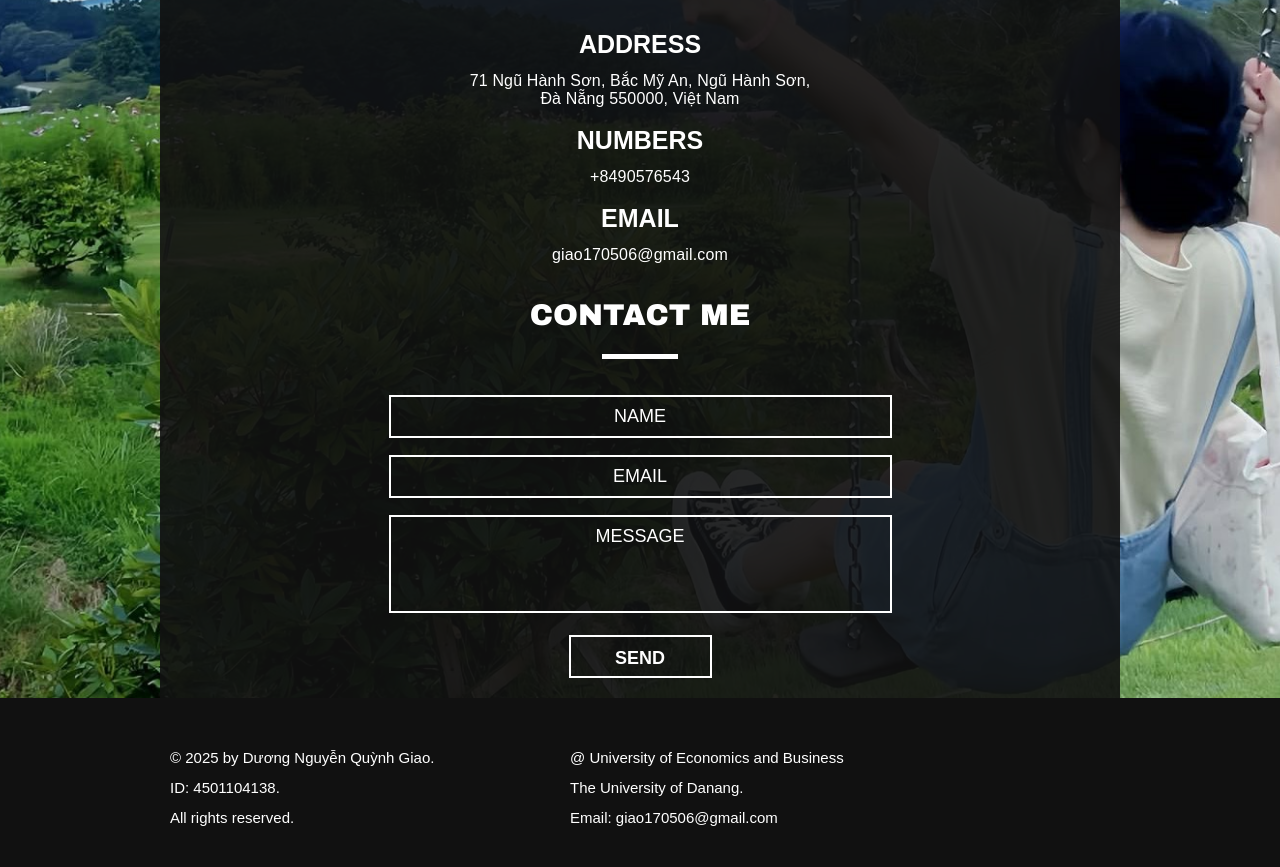
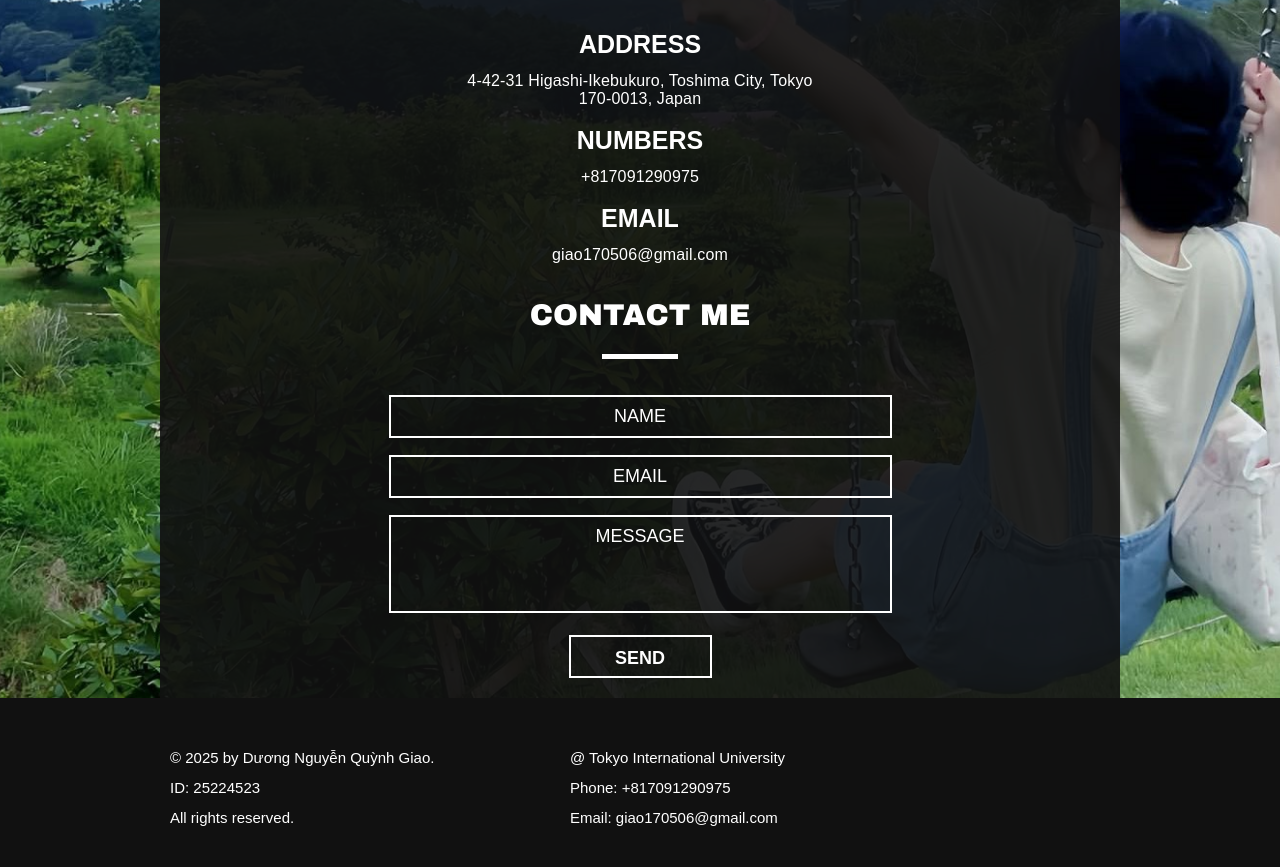
Before and after one commit to thanhnhat23/WebsiteBlog, a plain HTML site: page contact.html in a window 1280 px wide. Shown: the part 583-1450 px from the top of the page. Drawn offline with Linux system fonts and the light colour scheme.

Commit message:
complete

```diff
--- a/contact.html
+++ b/contact.html
@@ -40,9 +40,9 @@
 				<h1>Contact us</h1>
 				<img src="images/map.png" alt="">
 				<h2>ADDRESS</h2>
-				<p>71 Ngũ Hành Sơn, Bắc Mỹ An, Ngũ Hành Sơn, Đà Nẵng 550000, Việt Nam</p>
+				<p>4-42-31 Higashi-Ikebukuro, Toshima City, Tokyo 170-0013, Japan</p>
 				<h2>NUMBERS</h2>
-				<a href="index.html">+8490576543</a>
+				<a href="index.html">+817091290975</a>
 				<h2>Email</h2>
 				<a href="index.html">giao170506@gmail.com</a>
 				<h4>Contact me</h4>
@@ -59,19 +59,18 @@
 				<p>
 					&copy; 2025 by Dương Nguyễn Quỳnh Giao.
 					<br>
-					<br>ID: 4501104138.
+					<br>ID: 25224523
 					<br>
 					<br> All rights reserved.
 				</p>
 				<p>
-					@ University of Economics and Business
+					@ Tokyo International University
 					<br>
-					<br>The University of Danang.
+					<br>Phone: +817091290975
 					<br>
 					<br>Email: giao170506@gmail.com
 				</p>
 			</div>
-		</div>
 	</div>
 </body>
 </html>
```
Also changed, not shown: about.html (+3 -3 lines), blog.html (+3 -3 lines), index.html (+3 -3 lines), post-1.html (+3 -3 lines), post-2.html (+3 -3 lines), post-3.html (+3 -3 lines), post-4.html (+3 -3 lines).
